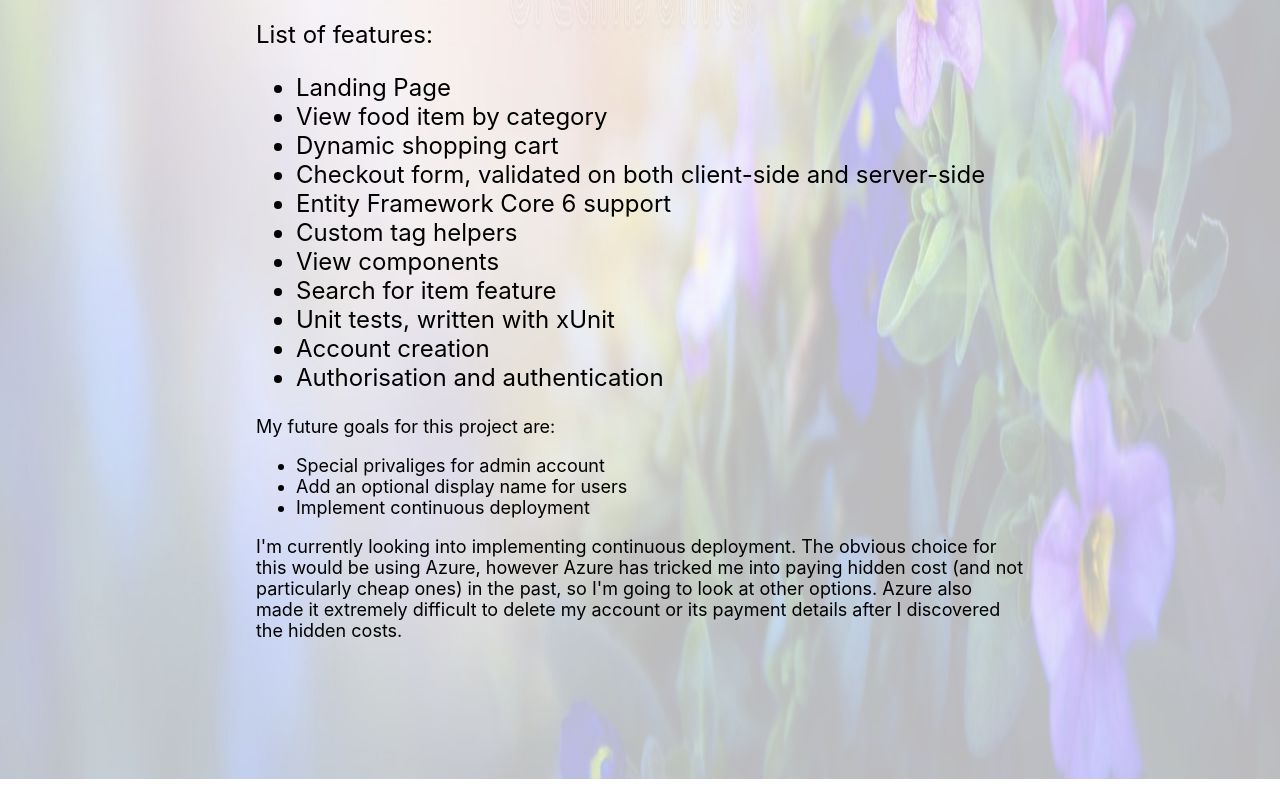
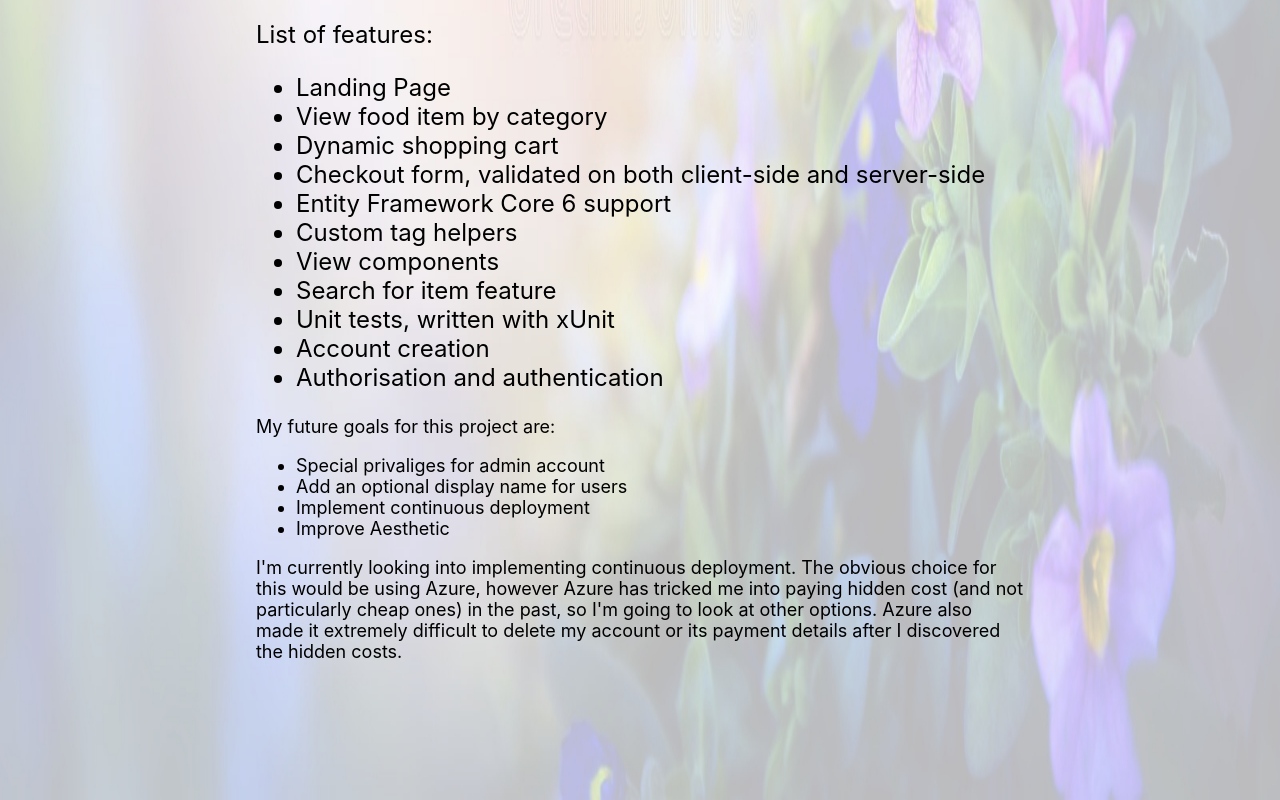
Before and after one commit to ErikBoonprakong/Portfolio, a React (Create React App) app in the folder my-portfolio/: page /foodshop in a window 1280 px wide. Shown: the part 844-1644 px from the top of the page. Before the commit the page ends 1623 px from the top, so only its background shows below. Built offline with nearby package versions, Linux system fonts and the light colour scheme.

Commit message:
updated foodshop future goals

```diff
--- a/my-portfolio/src/Components/FoodShop.js
+++ b/my-portfolio/src/Components/FoodShop.js
@@ -55,6 +55,7 @@ class FoodShop extends React.Component {
             <li>Special privaliges for admin account</li>
             <li>Add an optional display name for users</li>
             <li>Implement continuous deployment</li>
+            <li>Improve Aesthetic</li>
           </ul>
         </p>
         <p className="description-little">
```
